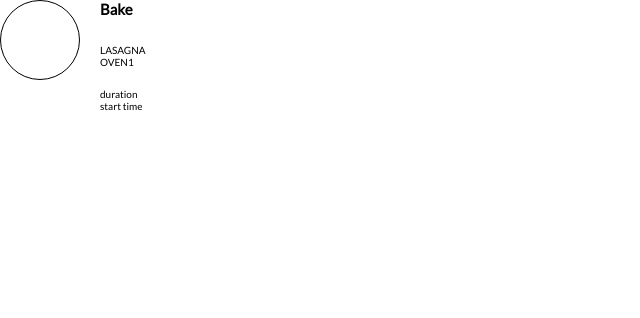
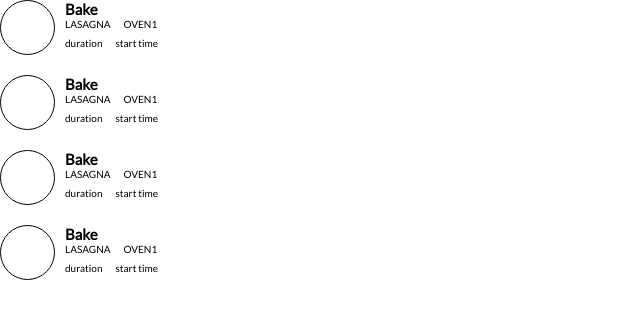
Before and after one commit to sonuram553/drishti-test, a React (Create React App) app: page / in a window 1280 px wide. Shown: the top 318 px of the page, without its empty margins (0-640 px from the left). Built offline with nearby package versions, Linux system fonts and the light colour scheme.

Commit message:
Create ActionList component

```diff
--- a/src/ActionCard.jsx
+++ b/src/components/ActionCard.jsx
@@ -3,10 +3,10 @@ const ActionCard = () => {
     <article className="action-card">
       <div className="action-card__thumbnail"></div>
       <h2>Bake</h2>
-      <div>
+      <div className="action-card__dish">
         <p>LASAGNA</p> <p>OVEN1</p>
       </div>
-      <div>
+      <div className="action-card__time">
         <p>duration</p>
         <p>start time</p>
       </div>
--- /dev/null
+++ b/src/components/ActionList.jsx
@@ -0,0 +1,14 @@
+import data from "../data";
+import ActionCard from "./ActionCard";
+
+const ActionList = () => {
+  return (
+    <section className="action-list">
+      {data.map((action, index) => (
+        <ActionCard key={index} />
+      ))}
+    </section>
+  );
+};
+
+export default ActionList;
--- /dev/null
+++ b/src/components/App.jsx
@@ -0,0 +1,7 @@
+import ActionList from "./ActionList";
+
+function App() {
+  return <ActionList />;
+}
+
+export default App;
--- a/src/App.js
+++ b/src/data.js
@@ -1,5 +1,3 @@
-import ActionCard from "./ActionCard";
-
 const data = [
   {
     dish: "LASAGNA",
@@ -31,12 +29,4 @@ const data = [
   },
 ];
 
-function App() {
-  return (
-    <div className="App">
-      <ActionCard />
-    </div>
-  );
-}
-
-export default App;
+export default data;
--- a/src/index.js
+++ b/src/index.js
@@ -1,6 +1,6 @@
 import React from "react";
 import ReactDOM from "react-dom/client";
-import App from "./App";
+import App from "./components/App";
 import "./style/index.scss";
 
 const root = ReactDOM.createRoot(document.getElementById("root"));
--- a/src/style/_action-card.scss
+++ b/src/style/_action-card.scss
@@ -1,14 +1,20 @@
 .action-card {
   display: grid;
-  gap: 2em;
+  gap: 0 1em;
   grid-template-columns: min-content 1fr;
   grid-template-rows: repeat(3, 1fr);
 
   &__thumbnail {
-    width: 80px;
-    height: 80px;
+    width: 5.5em;
+    height: 5.5em;
     border-radius: 50%;
     border: 1px solid;
     grid-row: 1 / -1;
   }
+
+  &__dish,
+  &__time {
+    gap: 1.3em;
+    display: flex;
+  }
 }
--- /dev/null
+++ b/src/style/_action-list.scss
@@ -0,0 +1,4 @@
+.action-list {
+  display: grid;
+  gap: 2em 0;
+}
--- a/src/style/index.scss
+++ b/src/style/index.scss
@@ -1,2 +1,3 @@
 @import "reset";
 @import "action-card";
+@import "action-list";
```
